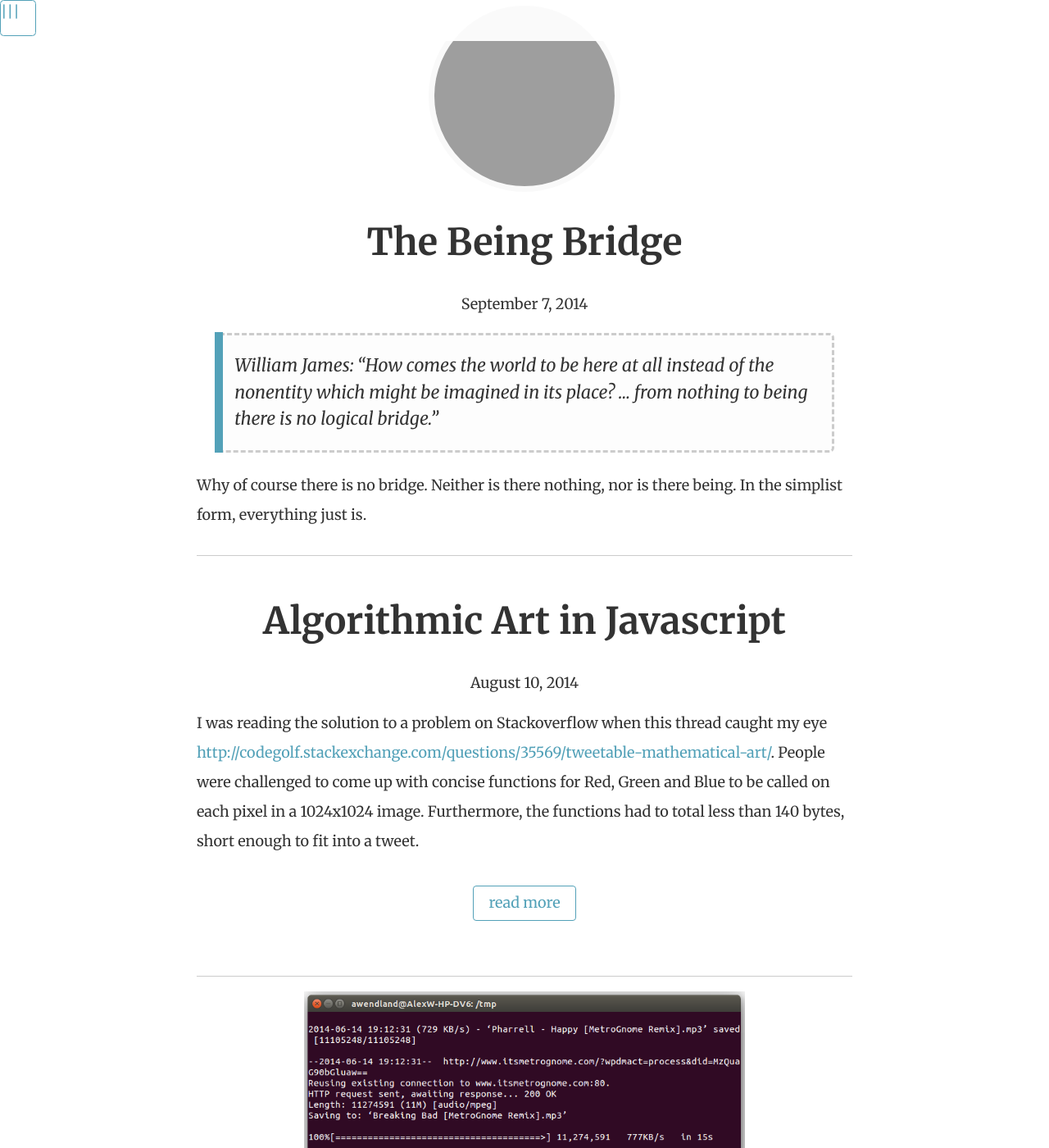
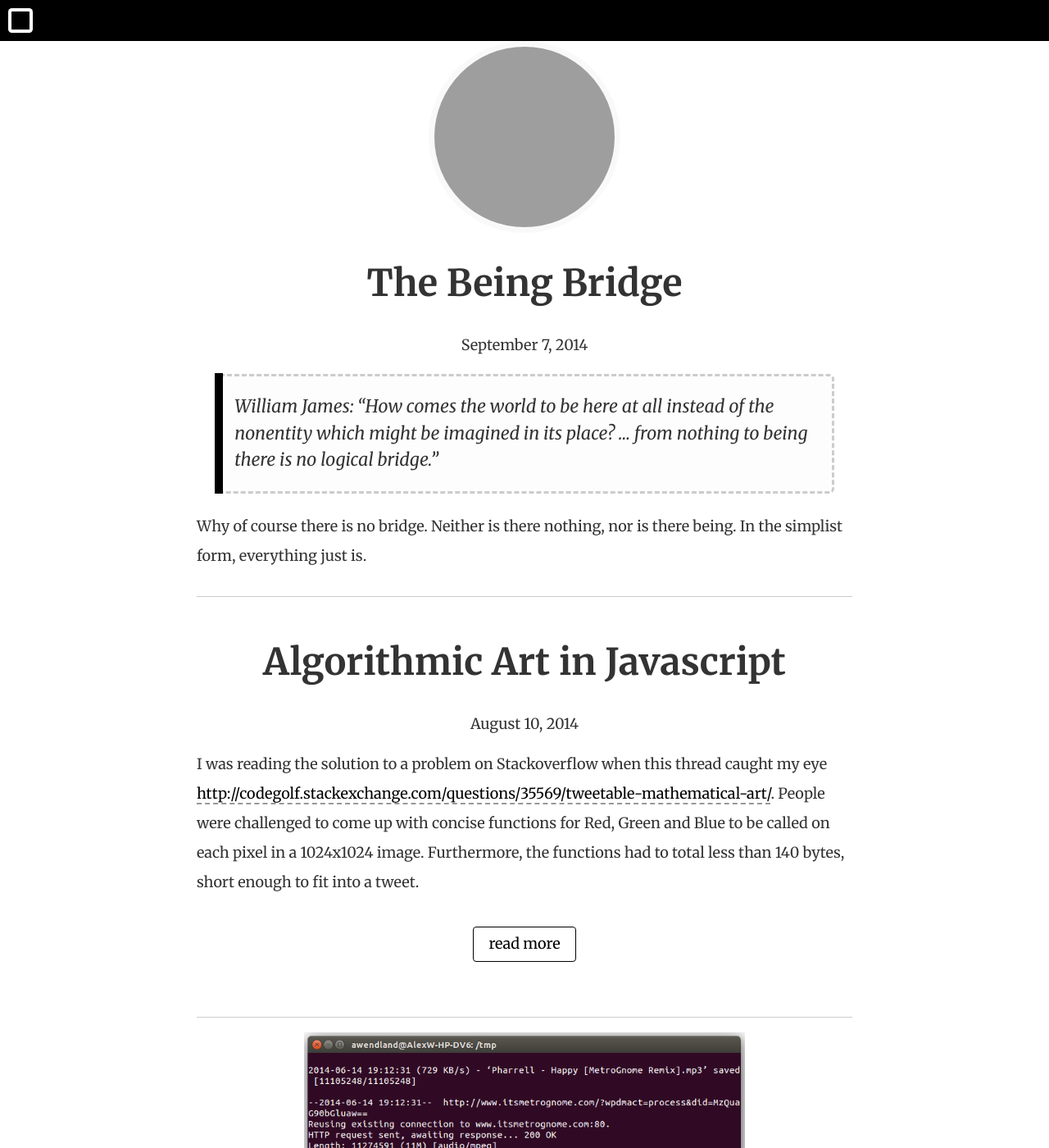
Before and after one commit to awendland/blog, a Jekyll site: the page built from index.html, in a window 1280 px wide and 1400 px high. Shown: the whole window at 82% size. Built offline with Jekyll 4.4.1, drawn with Linux system fonts in a browser that asks for light colours; nearby versions of some CDN libraries; Markdown is read by kramdown in place of the engine named in the settings; grey boxes are pictures that could not be loaded.

Commit message:
New navbar, black accent color, better card shadow

```diff
--- a/_includes/navmenu.html
+++ b/_includes/navmenu.html
@@ -1,7 +1,9 @@
 <div class="navbar">
-    <nav class="flyout-wrap">
-        <a class="flyout-btn" id="open-menu">|||</a>
-        <ul class="flyout">
+    <div class="navmenu">
+        <div class="toggle-cont">
+            <a class="toggle-btn" id="open-menu"></a>
+        </div>
+        <nav class="flyout">
             {% for p in site.pages %}{% if p.noshow == null %}
             <li {% if p.url == page.url %}class="active"{% endif %}>
                 <a href="{{ p.url }}">
@@ -22,6 +24,6 @@
                     <span>Portfolio</span>
                 </a>
             </li>
-        </ul><!-- .flyout -->
-    </nav><!-- .flyout-wrap -->
+        </nav>
+    </div>
 </div>
--- a/css/less/components/footer.less
+++ b/css/less/components/footer.less
@@ -5,7 +5,7 @@
 /*****************************************************************************/
 
 #footer {
-    background-color: rgb(51, 51, 51);
+    background-color: @footerColor;
     color: rgb(255,255,255);
 
     .info {
--- a/css/less/components/nuggets.less
+++ b/css/less/components/nuggets.less
@@ -14,6 +14,6 @@
 }
 
 .card {
-    box-shadow: 0 0 15px rgba(0, 0, 0, 0.2), inset 0 0 1px rgba(0, 0, 0, 0.1);
+    box-shadow: 0 1px 3px rgba(0,0,0,0.12), 0 1px 2px rgba(0,0,0,0.24);
     padding: 10px;
 }
--- a/css/less/components/post.less
+++ b/css/less/components/post.less
@@ -73,7 +73,7 @@
         &::before {
             content: "";
             width: .5em;
-            background: #53a1b8;
+            background: @accentColor;
             height: 105%;
             position: absolute;
             top: -2.5%;
--- a/css/main.css
+++ b/css/main.css
@@ -258,12 +258,12 @@ input[type="checkbox"] {
 /*
 /*****************************************************************************/
 ::-moz-selection {
-  background: #53a1b8;
+  background: rgba(0, 0, 0, 0.9);
   color: #fff;
   text-shadow: none;
 }
 ::selection {
-  background: #53a1b8;
+  background: rgba(0, 0, 0, 0.9);
   color: #fff;
   text-shadow: none;
 }
@@ -272,6 +272,9 @@ html {
   font-family: Merriweather, serif;
   background-color: #ffffff;
   color: #333333;
+}
+body {
+  padding-top: 50px;
 }
 @media (min-width: 40rem) {
   html {
@@ -300,6 +303,7 @@ h4 > a,
 h5 > a,
 h6 > a {
   color: #333333;
+  border-width: 0;
 }
 h1 {
   font-size: 2.5rem;
@@ -324,7 +328,7 @@ h6 {
 }
 a {
   text-decoration: none;
-  color: #53a1b8;
+  color: black;
 }
 a:hover,
 a:focus {
@@ -341,6 +345,20 @@ main a {
   -moz-hyphens: auto;
   -ms-hyphens: auto;
   hyphens: auto;
+}
+p > a {
+  border: 0.15em dashed rgba(51, 51, 51, 0.5);
+  border-top-width: 0;
+  border-left-width: 0;
+  border-right-width: 0;
+  -webkit-transition: border .1s;
+  transition: border .1s;
+}
+p > a:hover,
+p > a:focus {
+  text-decoration: none;
+  cursor: pointer;
+  border-color: #333333;
 }
 ul {
   margin: 0;
@@ -411,19 +429,19 @@ h6 {
   display: inline-block;
   position: relative;
   padding: 1em;
-  color: #53a1b8;
-  border: 1px solid #53a1b8;
+  color: #000000;
+  border: 1px solid #000000;
   border-radius: 4px;
   -webkit-transition: color .3s, background .3s;
   transition: color .3s, background .3s;
 }
 .button:hover {
-  background: #53a1b8;
+  background: #000000;
   color: white;
 }
 .card {
-  -webkit-box-shadow: 0 0 15px rgba(0, 0, 0, 0.2), inset 0 0 1px rgba(0, 0, 0, 0.1);
-  box-shadow: 0 0 15px rgba(0, 0, 0, 0.2), inset 0 0 1px rgba(0, 0, 0, 0.1);
+  -webkit-box-shadow: 0 1px 3px rgba(0, 0, 0, 0.12), 0 1px 2px rgba(0, 0, 0, 0.24);
+  box-shadow: 0 1px 3px rgba(0, 0, 0, 0.12), 0 1px 2px rgba(0, 0, 0, 0.24);
   padding: 10px;
 }
 /*****************************************************************************/
@@ -525,39 +543,112 @@ h6 {
 }
 /*****************************************************************************/
 /*
-/* Navigation Menu
+/* Navigation Bar and Menu
 /*
 /*****************************************************************************/
 .navbar {
   position: fixed;
   z-index: 9999;
   top: 0;
-  -webkit-transition: top 0.2s ease-in-out;
-  transition: top 0.2s ease-in-out;
+  -webkit-transition: top 0.2s ease-in-out, background 0.4s ease-in-out;
+  transition: top 0.2s ease-in-out, background 0.4s ease-in-out;
   height: 50px;
-  background: rgba(255, 255, 255, 0.95);
+  background: #000000;
   width: 100%;
 }
 .navbar.hide {
   top: -50px;
 }
-.navbar .flyout-btn {
-  height: 44px;
-  width: 44px;
+.navbar.top {
+  background: #000000;
+}
+.navmenu .toggle-cont {
+  padding: 10px;
+  width: 50px;
+  height: 50px;
+  -webkit-transition: background .4s;
+  transition: background .4s;
+}
+.navmenu .toggle-cont:active {
+  background: rgba(255, 255, 255, 0.5);
+}
+.navmenu .toggle-cont .toggle-btn {
+  height: 30px;
+  width: 30px;
+  display: block;
   border-radius: 0.25em;
-  background: rgba(255, 255, 255, 0.9);
-  border: 1px solid;
+  -webkit-box-shadow: inset 0 0 0 4px white;
+  box-shadow: inset 0 0 0 4px white;
+  -webkit-transition: -webkit-box-shadow 0.5s;
+  transition: box-shadow 0.5s;
+}
+.navmenu .toggle-cont .toggle-btn:hover {
+  -webkit-box-shadow: inset 0 0 0 15px #ffffff;
+  box-shadow: inset 0 0 0 15px #ffffff;
+}
+.navmenu .flyout {
+  padding-left: 0;
+  width: 200px;
+  opacity: 0;
+  -webkit-transition: opacity .5s;
+  transition: opacity .5s;
+  pointer-events: none;
+  background: white;
+  -webkit-box-shadow: 4px 0 4px -4px rgba(0, 0, 0, 0.3), 0 4px 4px -4px rgba(0, 0, 0, 0.3);
+  box-shadow: 4px 0 4px -4px rgba(0, 0, 0, 0.3), 0 4px 4px -4px rgba(0, 0, 0, 0.3);
+  border: 1px solid rgba(0, 0, 0, 0.5);
+  border-top-width: 0;
+  border-left-width: 0;
+  border-radius: 0 0 2px 0;
+}
+.navmenu .flyout li {
+  list-style: none;
+  font-size: 90%;
+  padding: 0 0 0 12px;
+}
+.navmenu .flyout li a {
   display: block;
+  color: black;
+  padding: .25em 0;
 }
-.navbar .flyout {
-  padding-left: 0;
-  display: none;
+.navmenu .flyout li a i {
+  -webkit-transition: -webkit-transform .7s ease;
+  transition: transform .7s ease;
+  -webkit-transform-origin: 50% 50%;
+  -ms-transform-origin: 50% 50%;
+  transform-origin: 50% 50%;
 }
-.navbar .flyout.open {
-  display: block;
+.navmenu .flyout li a span {
+  margin-left: 10px;
 }
-.navbar .flyout li {
-  list-style: none;
+.navmenu .flyout li a:hover,
+.navmenu .flyout li a:focus {
+  text-decoration: none;
+}
+.navmenu .flyout li a:hover i,
+.navmenu .flyout li a:focus i {
+  -webkit-transform: rotate(360deg);
+  -ms-transform: rotate(360deg);
+  transform: rotate(360deg);
+}
+.navmenu .flyout li a:hover span,
+.navmenu .flyout li a:focus span {
+  text-decoration: underline;
+}
+.menu-open .navmenu .toggle-cont {
+  background: white;
+}
+.menu-open .navmenu .toggle-cont .toggle-btn {
+  -webkit-box-shadow: inset 0 0 0 4px black;
+  box-shadow: inset 0 0 0 4px black;
+}
+.menu-open .navmenu .toggle-cont .toggle-btn:hover {
+  -webkit-box-shadow: inset 0 0 0 15px #000000;
+  box-shadow: inset 0 0 0 15px #000000;
+}
+.menu-open .navmenu .flyout {
+  opacity: 1;
+  pointer-events: all;
 }
 /*****************************************************************************/
 /*
@@ -565,7 +656,7 @@ h6 {
 /*
 /*****************************************************************************/
 #footer {
-  background-color: #333333;
+  background-color: #000000;
   color: #ffffff;
 }
 #footer .info {
@@ -697,7 +788,7 @@ h6 {
 .post blockquote::before {
   content: "";
   width: .5em;
-  background: #53a1b8;
+  background: #000000;
   height: 105%;
   position: absolute;
   top: -2.5%;
--- a/css/main.less
+++ b/css/main.less
@@ -14,7 +14,7 @@
 // Components
 @import "less/components/nuggets";
 @import "less/components/header";
-@import "less/components/navmenu";
+@import "less/components/navbar";
 @import "less/components/footer";
 @import "less/components/post";
 @import "less/components/syntax";
--- a/js/main.js
+++ b/js/main.js
@@ -10,7 +10,7 @@ window.onload = function() {
 };
 
 function setupFadeNav() {
-    var delta = 5;
+    var delta = 10;
     var navbar = document.querySelector(".navbar"),
         body = document.querySelector("body");
     var lastScrollTop = 0;
@@ -33,9 +33,8 @@ function setupFadeNav() {
         if (scrollTop < lastScrollTop) {
             DOMUtils.removeClass(navbar, "hide");
         } else {
-            if (scrollTop > navbar.offsetHeight){
+            if (scrollTop > navbar.offsetHeight && document.body.className.indexOf("menu-open") === -1)
                 DOMUtils.addClass(navbar, "hide");
-            }
         }
         lastScrollTop = scrollTop;
     }
@@ -43,8 +42,8 @@ function setupFadeNav() {
 
 function setupNavButton() {
     var menuToggle = document.getElementById("open-menu");
-    var menuContainer = menuToggle.parentElement;
-    var mainContainer = document.getElementsByTagName("main")[0];
+    var menu = document.querySelector(".navmenu");
+    var mainContainer = document.body;
 
     var isOpen = false;
 
@@ -63,11 +62,8 @@ function setupNavButton() {
 
     var toggleMenuFunc = function() {
         DOMUtils.toggleClass(mainContainer, "menu-open");
-        var navmenuElem = menuContainer.getElementsByClassName("navmenu");
-        DOMUtils.toggleClass(navmenuElem[0], "open");
-        var navMenuFlyoutElem = navmenuElem.getElementsByClassName("flyout");
-        toggleEscapeKeyFunc(!isOpen);
         isOpen = !isOpen;
+        toggleEscapeKeyFunc(isOpen);
     };
 
     menuToggle.addEventListener(isMobile() ? "touchstart" : "click", toggleMenuFunc);
```
Also changed, not shown: css/css/components/navmenu.css (deleted, +0 -35 lines), css/less/common.less (+20 -3 lines), css/less/components/navbar.less (added, +106 -0 lines), css/less/components/navmenu.less (deleted, +0 -47 lines), css/less/variables.less (+8 -5 lines), img/logo-github.svg, img/logo-google-plus.svg, img/logo-twitter.svg.
